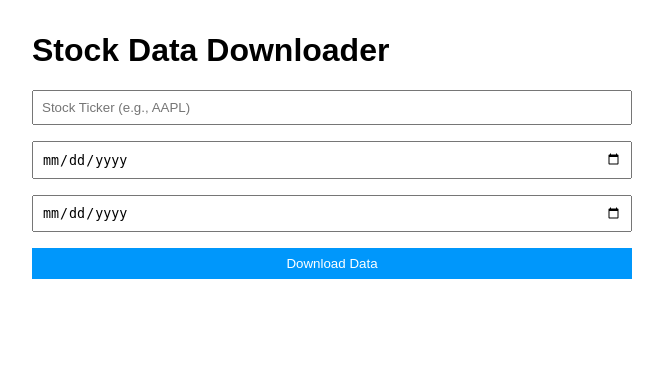
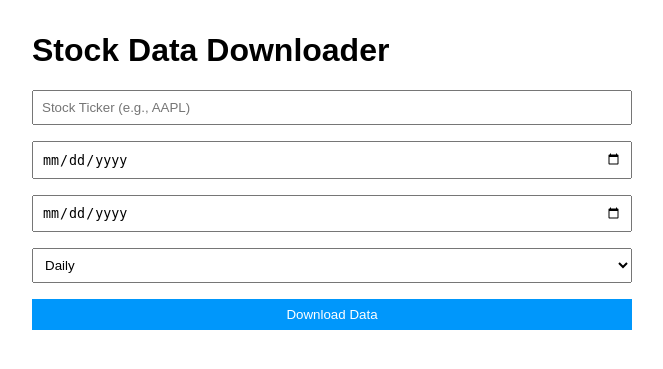
Before and after one commit to fawaskoya/stockdownloader, a Flask app: page / in a window 1280 px wide. Shown: the top 369 px of the page, without its empty margins (308-971 px from the left). Run offline with Flask 3, Linux system fonts and the light colour scheme.

Commit message:
Update index.html

```diff
--- a/templates/index.html
+++ b/templates/index.html
@@ -6,7 +6,7 @@
     <style>
         body { max-width: 600px; margin: 2rem auto; padding: 0 1rem; font-family: sans-serif; }
         form { display: flex; flex-direction: column; gap: 1rem; }
-        input { padding: 0.5rem; }
+        input, select { padding: 0.5rem; }
         button { padding: 0.5rem; background: #0097fb; color: white; border: none; cursor: pointer; }
     </style>
 </head>
@@ -16,6 +16,11 @@
         <input type="text" name="ticker" placeholder="Stock Ticker (e.g., AAPL)" required>
         <input type="date" name="start" required>
         <input type="date" name="end" required>
+        <select name="interval" required>
+            <option value="1d">Daily</option>
+            <option value="1wk">Weekly</option>
+            <option value="1mo">Monthly</option>
+        </select>
         <button type="submit">Download Data</button>
     </form>
 </body>
```
